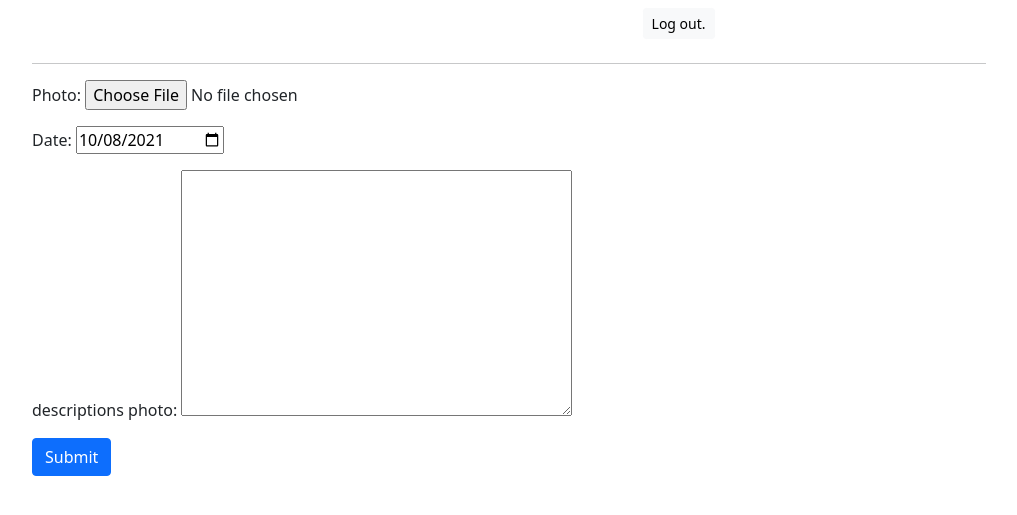
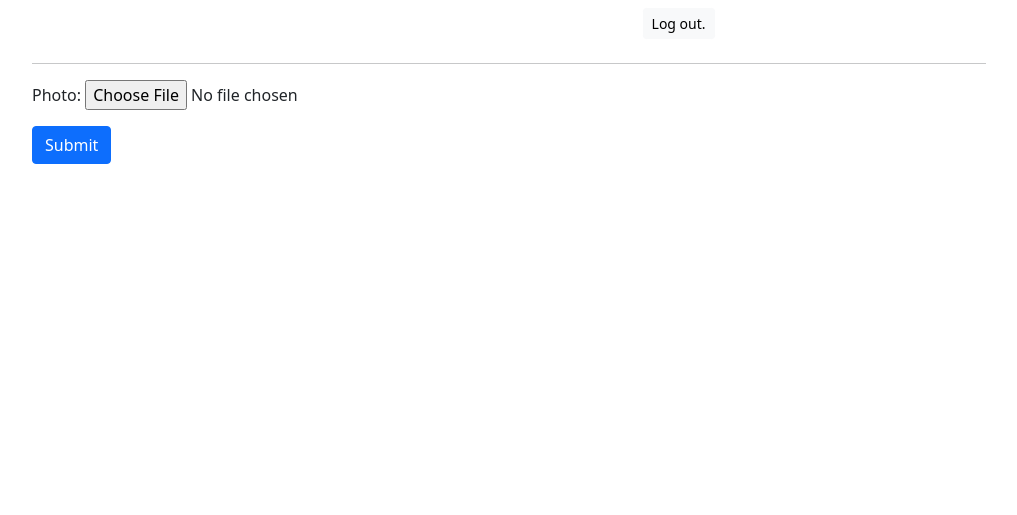
Before and after one commit to mateusz-sliwinski/LoveApp, a Django app: page /photo/ in a window 1280 px wide. Shown: the top 515 px of the page, without its empty margins (131-1148 px from the left). Run offline with Django 3.2, Linux system fonts and the light colour scheme; the visitor is signed in with stand-in values (Sample User, id 1).

Commit message:
add descriptions profile const change forms and add photo

```diff
--- /dev/null
+++ b/accounts/consts.py
@@ -0,0 +1,16 @@
+"""Consts.py files."""
+
+categories = (
+    ('Netflix & Chill', 'Netflix & Chill'),
+    ('Books', 'Books'),
+    ('Travels', 'Travels'),
+    ('Going out for wine', 'Going out for wine'),
+    ('Diner', 'Diner'),
+    ('Model bonding', 'Model bonding'),
+)
+
+sex_category = (
+    ('Man', 'Man'),
+    ('Woman', 'Woman'),
+    ('Other', 'Other'),
+)
--- a/accounts/forms.py
+++ b/accounts/forms.py
@@ -16,16 +16,17 @@ from accounts.models import Preferences
 # Local
 from .utils import legitimate_age
 from .utils import time_today
-
+from .consts import sex_category
 
 class MySignUpForm(SignupForm):  # noqa D101
     first_name = forms.CharField(label='First name', max_length=100)
     last_name = forms.CharField(label='Last name', max_length=100)
     city = forms.CharField(label='City', max_length=150)
     photo = forms.ImageField(required=False)
+    sex = forms.ChoiceField(choices=sex_category)
     descriptions = forms.CharField(
         widget=forms.Textarea,
-        label='descriptions photo',
+        label='descriptions yourself',
         required=False,
     )
     date = forms.DateField(
@@ -41,6 +42,7 @@ class MySignUpForm(SignupForm):  # noqa D101
             'first_name',
             'last_name',
             'city',
+            'sex',
         ]
 
     def save(self, request):  # noqa D102
@@ -50,7 +52,7 @@ class MySignUpForm(SignupForm):  # noqa D101
         last_name = self.cleaned_data['last_name']
         city = self.cleaned_data['city']
         date = self.cleaned_data['date']
-
+        sex = self.cleaned_data['sex']
         legitimate_age(date)
 
         user = super().save(request)
@@ -58,6 +60,8 @@ class MySignUpForm(SignupForm):  # noqa D101
         user.last_name = last_name
         user.city = city
         user.birth_date = date
+        user.descriptions = descriptions
+        user.sex = sex
         user.save()
 
         # do poprawy if
@@ -69,7 +73,6 @@ class MySignUpForm(SignupForm):  # noqa D101
             user_photo = PhotoUser(
                 date_add=time_today(),
                 photo=photo,
-                descriptions=descriptions,
                 custom_user=CustomUser.objects.get(id=context['count_users']),
             )
             user_photo.save()
@@ -92,14 +95,3 @@ class PreferencesForm(forms.ModelForm): # noqa D101
 
 class PhotoForm(forms.Form): # noqa D101
     photo = forms.ImageField(required=False)
-    date = forms.DateField(
-        initial=datetime.date.today,
-        widget=forms.widgets.DateInput(
-            attrs={'type': 'date'},
-        ),
-    )
-    descriptions = forms.CharField(
-        widget=forms.Textarea,
-        label='descriptions photo',
-        required=False,
-    )
--- a/accounts/models.py
+++ b/accounts/models.py
@@ -7,7 +7,7 @@ from django.contrib.auth.models import AbstractUser
 from django.core.validators import MaxValueValidator
 from django.core.validators import MinValueValidator
 from django.db import models
-
+from .consts import sex_category, categories
 # 3rd-party
 from dateutil.relativedelta import relativedelta
 from multiselectfield import MultiSelectField
@@ -21,6 +21,9 @@ class CustomUser(AbstractUser):  # noqa D101
     )
     city = models.CharField(max_length=100)
     birth_date = models.DateField(blank=True, null=True)
+
+    descriptions = models.TextField(blank=True)
+    sex = models.CharField(max_length=150, choices=sex_category)
 
     class Meta:  # noqa: D106
         verbose_name = 'User'
@@ -36,7 +39,6 @@ class CustomUser(AbstractUser):  # noqa D101
 class PhotoUser(models.Model):  # noqa D101
     date_add = models.DateField()
     photo = models.ImageField(upload_to='photo', null=True, blank=True)
-    descriptions = models.TextField(blank=True)
     custom_user = models.ForeignKey(CustomUser, on_delete=models.CASCADE)
 
     class Meta:  # noqa: D106
@@ -49,20 +51,6 @@ class PhotoUser(models.Model):  # noqa D101
 
 
 class Preferences(models.Model): # noqa D101
-    categories = (
-        ('Netflix & Chill', 'Netflix & Chill'),
-        ('Books', 'Books'),
-        ('Travels', 'Travels'),
-        ('Going out for wine', 'Going out for wine'),
-        ('Diner', 'Diner'),
-        ('Model bonding', 'Model bonding'),
-    )
-
-    sex_category = (
-        ('Man', 'Man'),
-        ('Woman', 'Woman'),
-        ('Other', 'Other'),
-    )
 
     age_min = models.IntegerField(
         default=18,
--- a/accounts/views.py
+++ b/accounts/views.py
@@ -14,7 +14,7 @@ from accounts.forms import PhotoForm
 from accounts.forms import PreferencesForm
 from accounts.models import PhotoUser
 from accounts.models import Preferences
-from accounts.utils import take_id_from_path
+from accounts.utils import take_id_from_path, time_today
 from accounts.utils import validate_tags
 
 
@@ -55,12 +55,11 @@ class PhotoView(FormView):  # noqa D101
     def form_valid(self, form):  # noqa D102
         self.form = form
         photo = form.cleaned_data.get('photo')
-        date = form.cleaned_data.get('date')
         descriptions = form.cleaned_data.get('descriptions')
 
         current_user = self.request.user
         photo = PhotoUser.objects.create(
-            date_add=date,
+            date_add=time_today,
             photo=photo,
             descriptions=descriptions,
             custom_user=current_user,
--- a/core/utils.py
+++ b/core/utils.py
@@ -6,7 +6,7 @@ from accounts.models import PhotoUser, Preferences
 
 def randomize(all_users_count, actually_user):
     while True:
-        x = randint(1, all_users_count)
+        x = randint(2, all_users_count)
         if x != actually_user:
             break
     return x
--- a/templates/random_person_list.html
+++ b/templates/random_person_list.html
@@ -11,7 +11,6 @@
   {% for key,value in photo.items %}
 
     {% if value.0.photo.url == Null %}
-
     {% else %}
 
       <div class="card" style="width: 18rem;">
@@ -26,7 +25,7 @@
 
       <div class="card-body">
         <h5 class="card-title"> {{ value.0.custom_user.first_name }} {{ value.0.custom_user.last_name }}</h5>
-        <p class="card-text"> Opis siebie</p>
+        <p class="card-text"> {{ value.0.custom_user.descriptions }}</p>
       </div>
       <ul class="list-group list-group-flush">
         <li class="list-group-item">{{ value.0.tags }}</li>
```
Also changed, not shown: core/views.py (+1 -8 lines), accounts/migrations/0001_initial.py (deleted), core/migrations/0001_initial.py (deleted).
